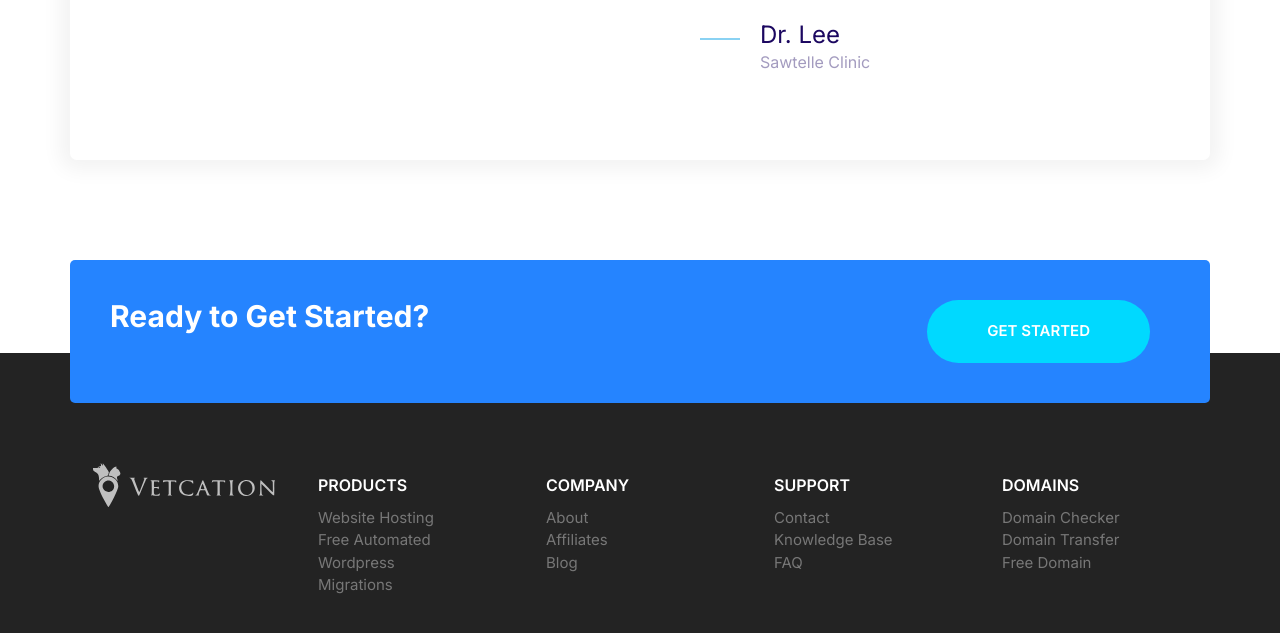
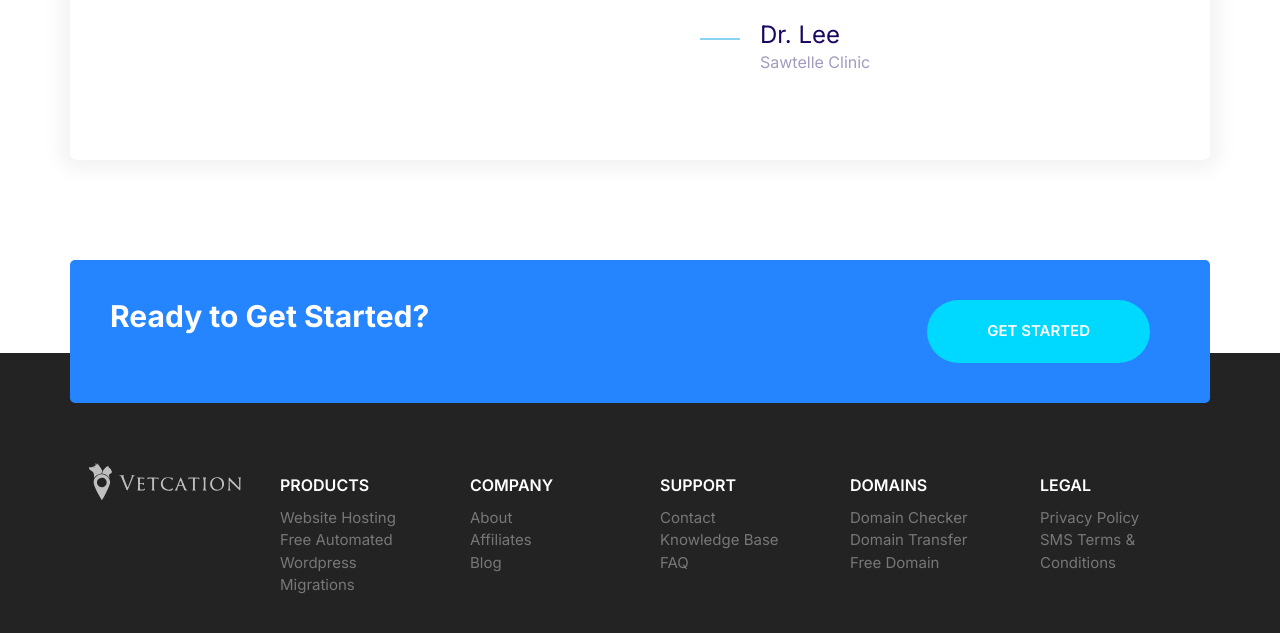
Before and after one commit to geoffcfchen/Vetcation, a website built with Parcel: page index.html in a window 1280 px wide. Shown: the part 2843-3476 px from the top of the page. Built offline with nearby package versions, Linux system fonts and the light colour scheme; files whose address does not match are found by name.

Commit message:
add Policy and SMS Terms & Conditions

```diff
--- a/index.html
+++ b/index.html
@@ -263,6 +263,24 @@
             </ul>
           </div>
         </section>
+        <section class="collapsible footer__section">
+          <div class="collapsible__header">
+            <h2 class="collapsible__heading footer__heading">Legal</h2>
+            <svg class="icon icon--white collapsible__chevron">
+              <use href="images/sprite.svg#chevron"></use>
+            </svg>
+          </div>
+          <div class="collapsible__content">
+            <ul class="list">
+              <li><a href="/privacy-policy.html">Privacy Policy</a></li>
+              <li>
+                <a href="/sms-terms-and-conditions.html"
+                  >SMS Terms & Conditions</a
+                >
+              </li>
+            </ul>
+          </div>
+        </section>
         <div class="footer__brand">
           <img class="logo_bottom" src="images/logo_3.svg" alt="" />
         </div>
```
